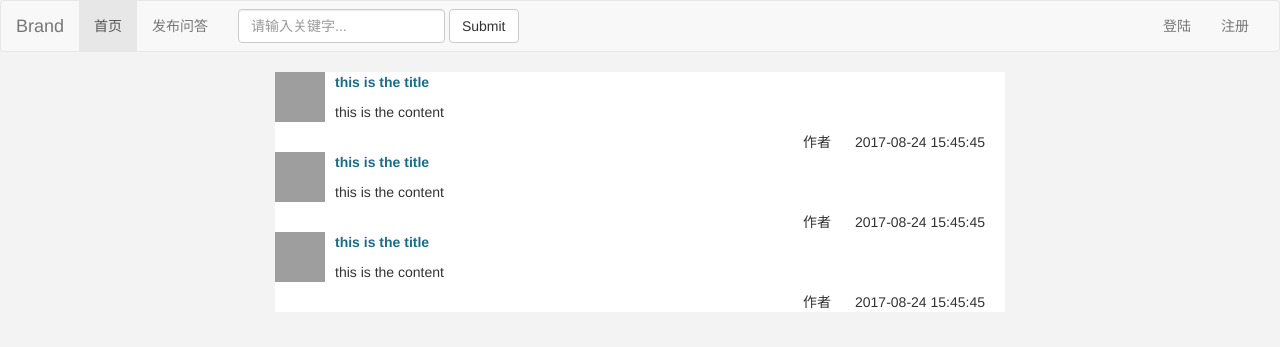
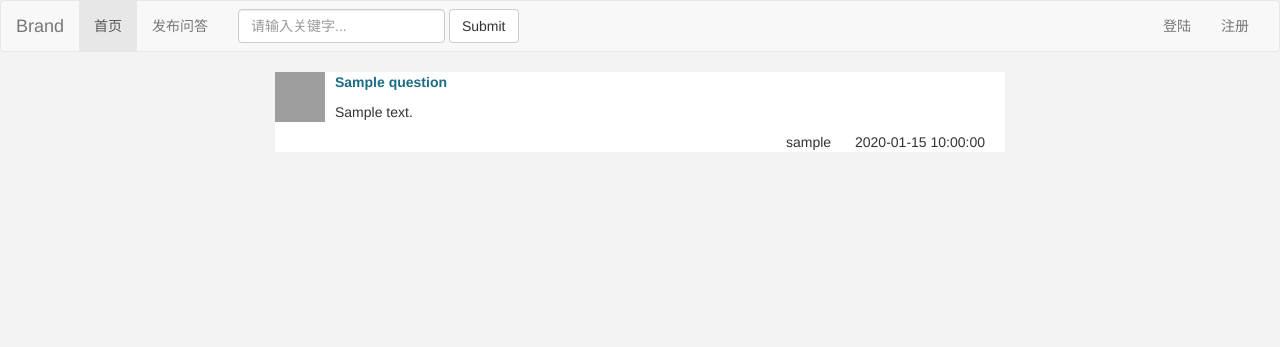
Before and after one commit to colabearwd/final_demo, a Flask app: template templates/index.html in a window 1280 px wide. Shown: the top 347 px of the page. Run offline with Flask 2, Linux system fonts and the light colour scheme; the template is opened without the code that fills it: values that come from a table or form of the project are taken from there, others are empty; tables that the repository leaves empty hold one stand-in row (values such as "Sample post"); some libraries are stand-ins or nearby versions; grey boxes are pictures that could not be loaded.

Commit message:
finish index page

```diff
--- a/app.py
+++ b/app.py
@@ -14,7 +14,10 @@ db.init_app(app)
 @app.route('/index')
 
 def index():
-    return render_template('index.html')
+    context = {
+        'questions': Question.query.order_by('-create_time').all()
+    }
+    return render_template('index.html' ,**context)
 
 
 @app.route('/login/', methods=['GET', 'POST'])
--- a/templates/index.html
+++ b/templates/index.html
@@ -11,44 +11,23 @@
 
 {% block main %}
     <ul>
+    {% for question in questions %}
     <li>
         <div class="avatar-group">
             <img class="avatar" src="{{ url_for('static' , filename='images/avatar01.jpg') }}" alt="">
         </div>
         <div class="question-group">
-            <p class="question-title"><a href="#">this is the title</a> </p>
-            <p class="question-content">this is the content </p>
+            <p class="question-title"><a href="#">{{ question.title }}</a> </p>
+            <p class="question-content">{{ question.content }}</p>
             <div class="question-info">
-                <span class="question-author">作者</span>
-                <span class="question-time">2017-08-24 15:45:45</span>
+                <span class="question-author">{{ question.author.username }}</span>
+                <span class="question-time">{{ question.create_time }}</span>
             </div>
         </div>
     </li>
-        <li>
-        <div class="avatar-group">
-            <img class="avatar" src="{{ url_for('static' , filename='images/avatar01.jpg') }}" alt="">
-        </div>
-        <div class="question-group">
-            <p class="question-title"><a href="#">this is the title</a> </p>
-            <p class="question-content">this is the content </p>
-            <div class="question-info">
-                <span class="question-author">作者</span>
-                <span class="question-time">2017-08-24 15:45:45</span>
-            </div>
-        </div>
-    </li>
-        <li>
-        <div class="avatar-group">
-            <img class="avatar" src="{{ url_for('static' , filename='images/avatar01.jpg') }}" alt="">
-        </div>
-        <div class="question-group">
-            <p class="question-title"><a href="#">this is the title</a> </p>
-            <p class="question-content">this is the content </p>
-            <div class="question-info">
-                <span class="question-author">作者</span>
-                <span class="question-time">2017-08-24 15:45:45</span>
-            </div>
-        </div>
-    </li>
+    {% endfor %}
+
+
+
     </ul>
 {% endblock %}
```
Also changed, not shown: 1 other file.
